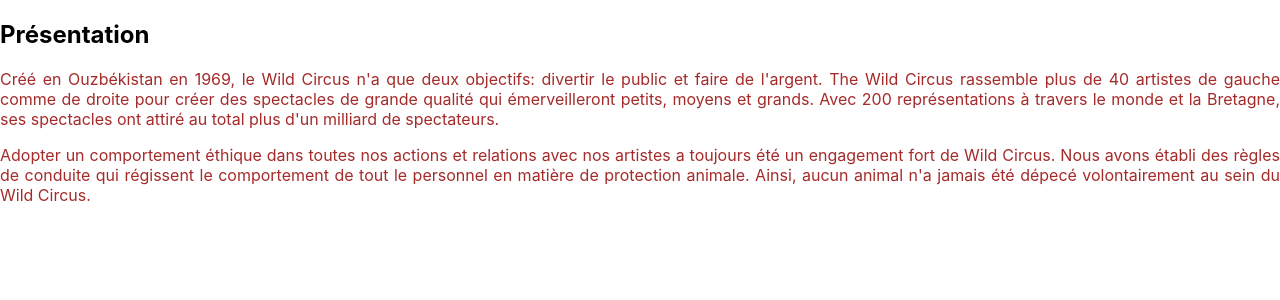
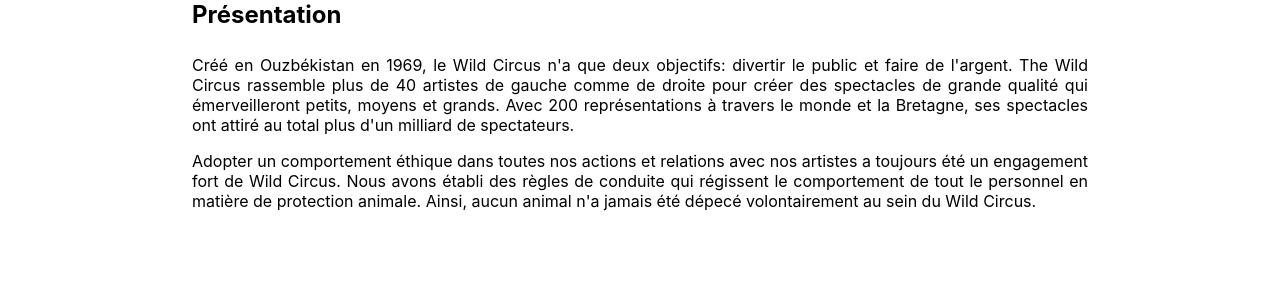
Before and after one commit to Maxime-Thibaud/new-wild-circus, a React (Create React App) app in the folder front/: page / in a window 1280 px wide. Shown: the top 300 px of the page. Built offline with nearby package versions, Linux system fonts and the light colour scheme; no server answers.

Commit message:
text and title for presentation are in place

```diff
--- a/front/src/components/Presentation.css
+++ b/front/src/components/Presentation.css
@@ -1,4 +1,9 @@
 .presentation-text {
   text-align: justify;
-  color: brown;
+  color: rgb(0, 0, 0);
+  margin: 0% 15% 5% 15%
 }
+
+.presentation-title {
+  margin: 0% 15% 2% 15%
+}
--- a/front/src/components/Presentation.js
+++ b/front/src/components/Presentation.js
@@ -4,7 +4,7 @@
 function Presentation() {
   return (
     <div>
-      <h2>Présentation</h2>
+      <h2 className="presentation-title">Présentation</h2>
       <div className="presentation-text">
         <p>
           Créé en Ouzbékistan en 1969, le Wild Circus n'a que deux objectifs: divertir le public et faire de l'argent.
```
